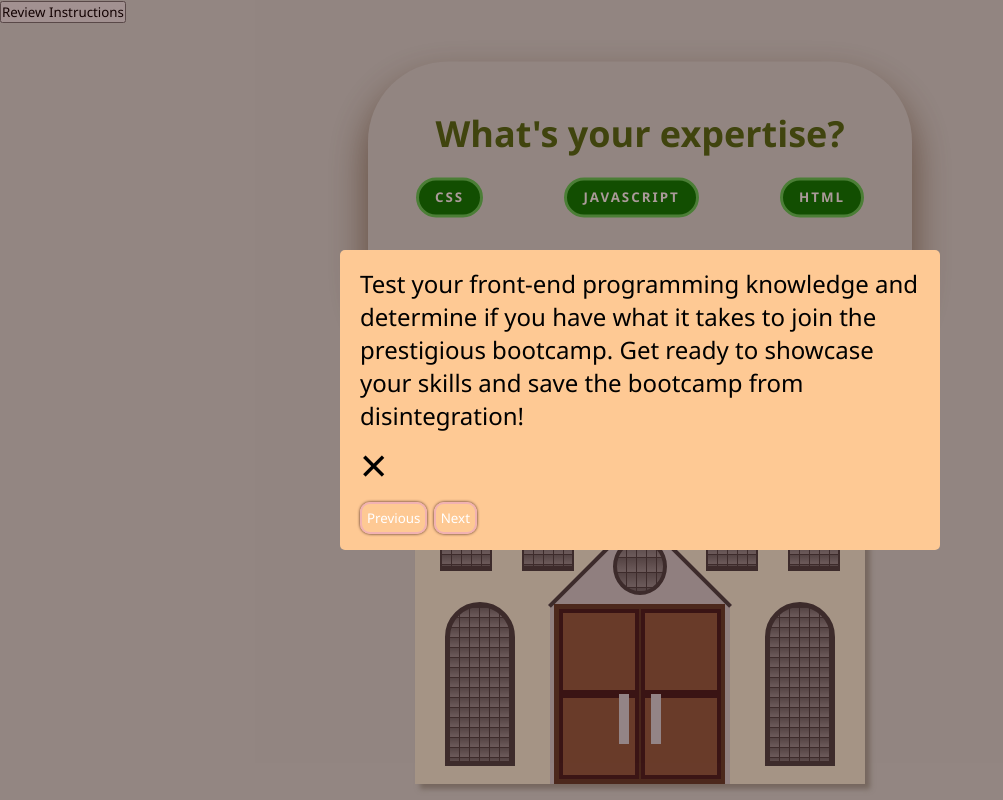
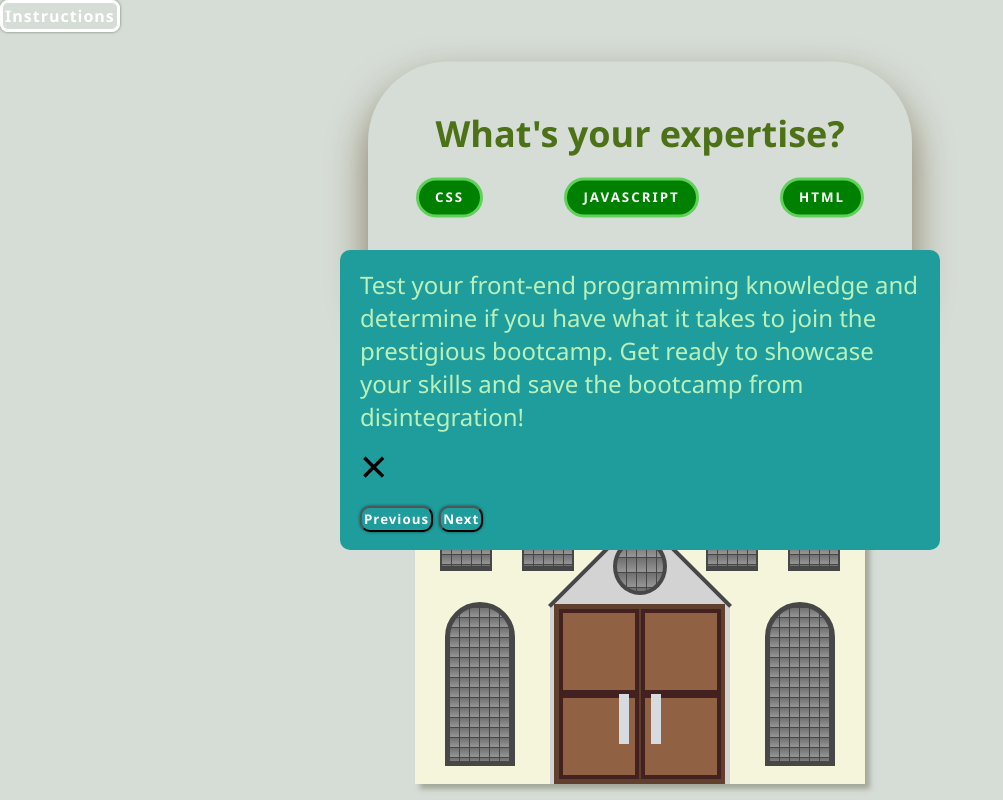
Before and after one commit to Suzie-to/WebProjects, a website: page hangmanGameRevised/index.html in a window 1280 px wide. Shown: the whole page, without its empty margins (0-1003 px from the left). Drawn offline with Linux system fonts and the light colour scheme; grey boxes are pictures that could not be loaded.

Commit message:
worked on button styles

```diff
--- a/hangmanGameRevised/index.html
+++ b/hangmanGameRevised/index.html
@@ -64,7 +64,7 @@
 
         </div>
 <!-- GAME MANUAL -->
-<button id="review-instructions-button">Review Instructions</button>
+<button id="review-instructions-button">Instructions</button>
         <div id="manual-container">
             <div id="game-instructions">
                 <div class="slideshow-container">
@@ -90,8 +90,8 @@
 
                     <!-- BUTTONS -->
                     <div id="close-button">&times;</div>
-                    <button class="prev-button">Previous</button>
-                    <button class="next-button">Next</button>
+                    <button id="prev-button">Previous</button>
+                    <button id="next-button">Next</button>
                 </div>
             </div>
         </div>
--- a/hangmanGameRevised/setup.js
+++ b/hangmanGameRevised/setup.js
@@ -31,8 +31,8 @@ let secretWord = "";
 
 // INSTRUCTIONS
 const slides = Array.from(document.querySelectorAll('.slide'));
-const prevButton = document.querySelector('.prev-button');
-const nextButton = document.querySelector('.next-button');
+const prevButton = document.getElementById('prev-button');
+const nextButton = document.getElementById('next-button');
 let closeButton= document.getElementById('close-button');
 const reviewInstructionsButton = document.getElementById('review-instructions-button');
 let manualContainer = document.getElementById('manual-container');
@@ -67,7 +67,7 @@ const displayCategories = () => {
 const disableButtons = () => {
     let categoryButtons = document.querySelectorAll(".categories");
     let letterButtons = document.querySelectorAll(".letters");
-//TODO disable the other two buttons when a category is chosen
+
     //disable all categories
     categoryButtons.forEach((button) => {
         button.disabled = true;
@@ -262,7 +262,7 @@ function showSlide(index) {
     showSlide(currentSlideIndex);
   }
   reviewInstructionsButton.addEventListener('click', function() {
-      manualContainerContainer.style.display = 'block';
+      manualContainer.style.display = 'block';
   } );
 
   // Function to review the instructions
@@ -290,7 +290,9 @@ function showSlide(index) {
           manualContainer.style.display = 'none';
       }
   });
-
+  reviewInstructionsButton.addEventListener('click', function() {
+    manualContainer.style.display = 'block';
+} );
 
 //NEW GAME
 newGameButton.addEventListener("click", startGame)
--- a/hangmanGameRevised/stylesheet.css
+++ b/hangmanGameRevised/stylesheet.css
@@ -524,7 +524,7 @@ h1 {
   }
 /* INSTRUCTIONS MANUAL */
 #game-instructions {
-    background-color:rgb(254, 201, 148);
+    background-color:rgb(31, 156, 156);
     position:absolute;
     top:50%;
     left: 50%;
@@ -532,7 +532,7 @@ h1 {
     width:600px;
     height:300px;
     padding: 10px 20px;
-    border-radius: 5px;
+    border-radius: 10px;
     font-size: 1.5rem;
 
     /*TODO nested flexbox to move the 'X' to the right */
@@ -546,17 +546,43 @@ h1 {
     animation-name:animatemodal;
     animation-duration: .4s;
 }
+#review-instructions-button {
 
-.prev-button, .next-button {
+    border: solid;
+    font-size: 1rem;
     background-color: transparent;
+    color: white;
+    font-weight: bold;
+    letter-spacing: 1px;
+    border: 1pxr rgb(24, 123, 123);
+    border-radius: 8px;
+    padding: 2px;
+    box-shadow: 0 0 3px rgb(106 115 105);
+    transition: 0.5s;
+    width: fit-content;
+    height: max-content;
+
+}
+#review-instructions-button:hover {
+    color:green;
+    background-color: white;
+}
+#prev-button, #next-button {
+    background-color: rgb(31, 156, 156);
     color:white;
-    border:solid 2px rgb(242, 178, 178);
+    font-weight: bold;
+    letter-spacing: 1px;
+    border:solid 2pxr rgb(24, 123, 123);
     border-radius: 10px;
-    padding:5px;
-    box-shadow: 0 0 3px rgb(61, 27, 27);
+    padding:2px;
+    box-shadow: 0 0 3px rgb(15, 75, 75);
     transition: 0.5s;
 }
-
+#prev-button:hover,  #next-button:hover{
+    cursor:pointer;
+    /* font-size: 3rem; */
+    color: rgb(0, 255, 51);
+}
 #close-button {
     font-size: 3rem;
 }
@@ -575,7 +601,7 @@ h1 {
     width: 100%;
     height:100%;
     z-index:1;
-    background-color: rgba(45, 4, 4, 0.4);
+    /* background-color: rgba(45, 4, 4, 0.4); */
 }
 
 /* Modal Animation Section */
@@ -594,4 +620,5 @@ h1 {
 
 .slide {
     display: none;
+    color:rgb(186, 241, 186);
   }
```
